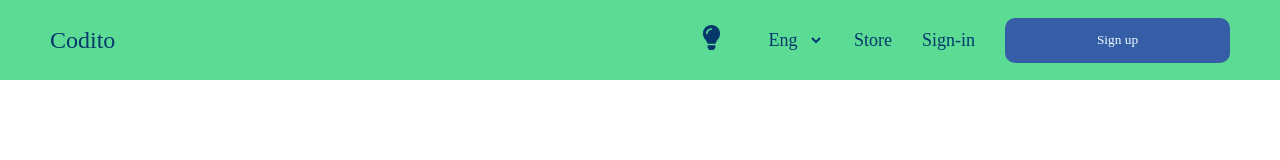
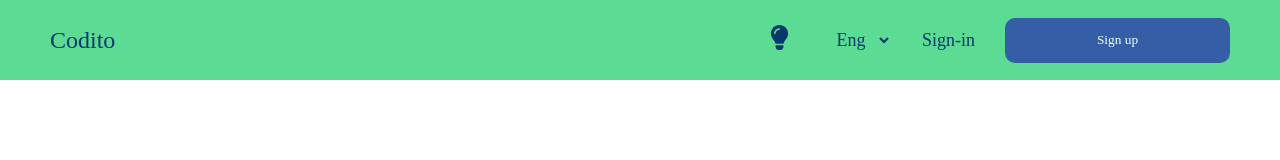
Before and after one commit to poravoz/BrainStorm, a React (Create React App) app in the folder frontend/: page /store in a window 1280 px wide. Shown: the top 160 px of the page. Built offline with nearby package versions, Linux system fonts and the light colour scheme.

Commit message:
17.03.2024

```diff
--- a/frontend/src/components/store-page/navigation/navigation.jsx
+++ b/frontend/src/components/store-page/navigation/navigation.jsx
@@ -64,9 +64,6 @@ const NavigationBar = () => {
             </select>
           </li>
           <li>
-            <Link to="/store"> {t("navigation.store")} </Link>
-          </li>
-          <li>
             <Link to="/login"> {t("navigation.sign_in")} </Link>
           </li>
           <li>
```
